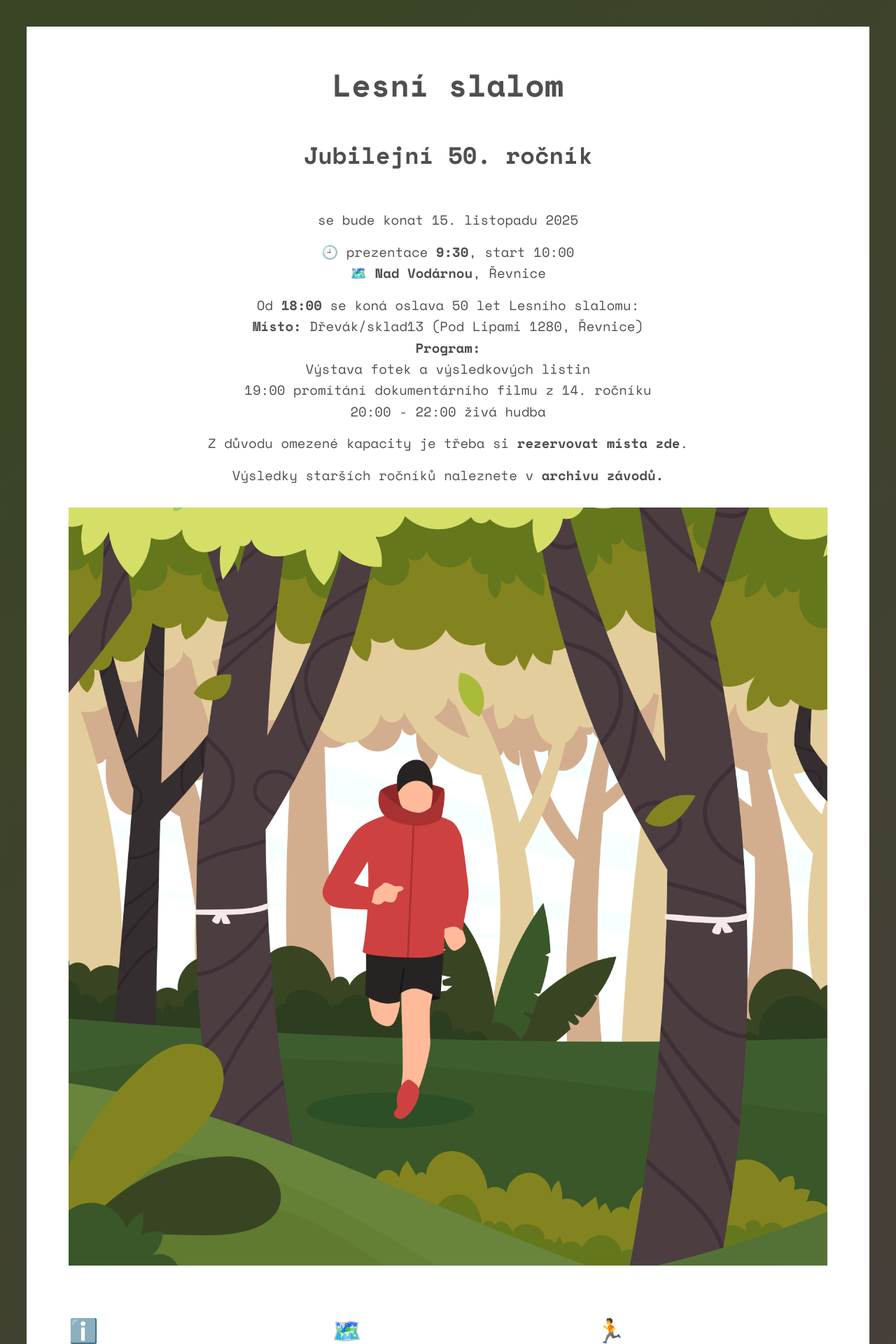
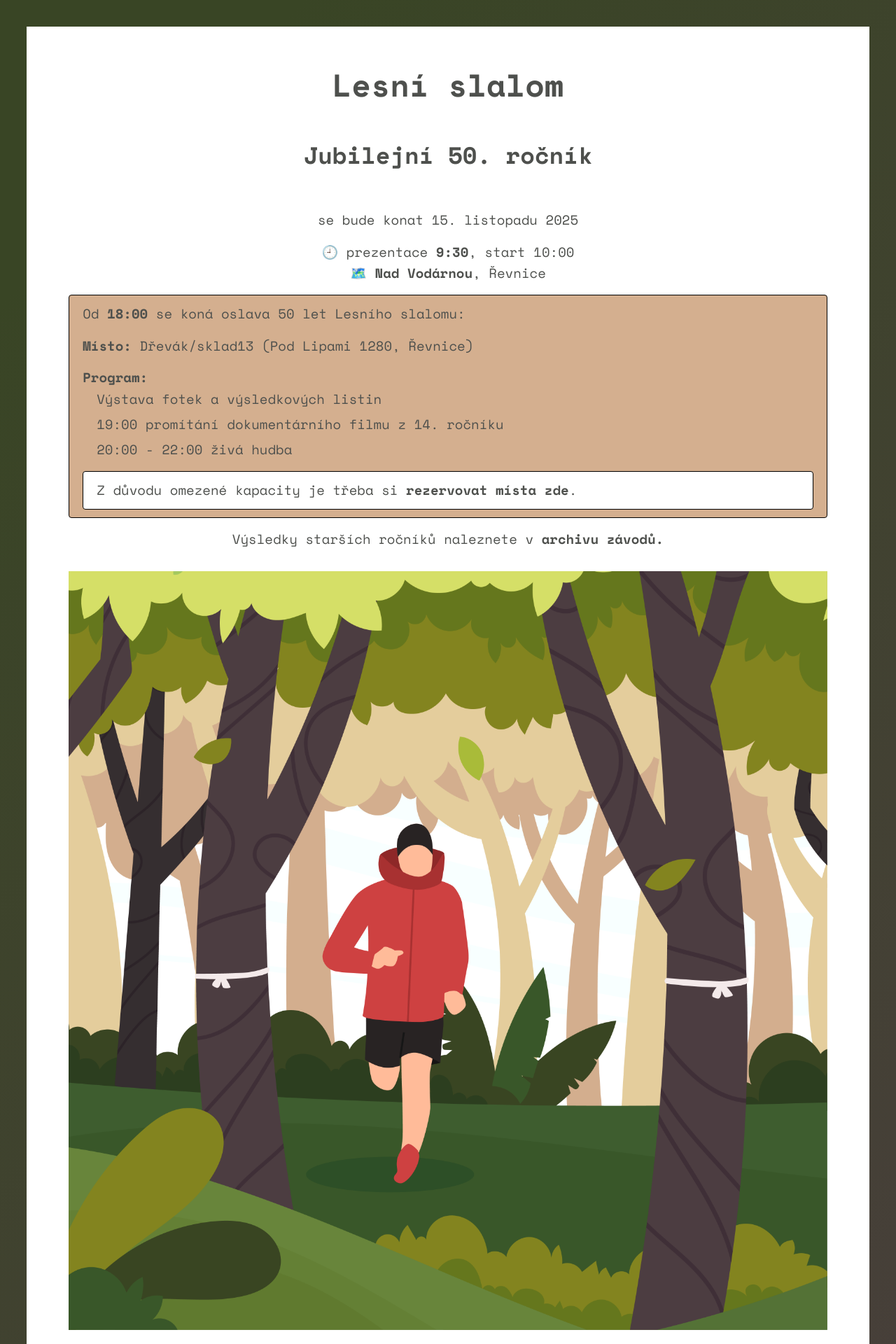
Before and after one commit to me2d09/slalom, a Jekyll site: the page built from index.md, in a window 1280 px wide. Shown: the top 1920 px of the page at 70% size. Built offline with Jekyll 4.4.1, drawn with Linux system fonts in a browser that asks for light colours.

Commit message:
New layout

```diff
--- a/_layouts/race.html
+++ b/_layouts/race.html
@@ -8,16 +8,11 @@ layout: default
         <h2 class="mb3 reveal-on-scroll is-revealing">{% if page.rocnik == 50 %}Jubilejní {% endif %}{{ page.rocnik }}. ročník</h2>
         <p class="mb1">{% if page.future != true %}se konal {% else %}se bude konat {% endif %}{{ page.datum }}</p>
         {% if page.future %}<p>🕘 prezentace <b>9:30</b>, start 10:00</p>
-        <p><a href="https://en.mapy.cz/s/hetelupuda">🗺️ Nad <b>Vodárnou</b></a>, Řevnice</p>
-        {% if page.rocnik == 50 %}
-        <p class="mt1">Od <b>18:00</b> se koná oslava 50 let Lesního slalomu:<br>
-            <b>Místo:</b> Dřevák/sklad13 (Pod Lipami 1280, Řevnice)<br>
-            <b>Program:</b><br>
-            Výstava fotek a výsledkových listin<br>
-            19:00 promítání dokumentárního filmu z 14. ročníku<br>
-            20:00 - 22:00 živá hudba<br>
-        </p>
-        <p class="mt1">Z důvodu omezené kapacity je třeba si <a href="https://pretix.eu/neptun/slalom/">rezervovat místa zde</a>.
+        <p class="mb1"><a href="https://en.mapy.cz/s/hetelupuda">🗺️ Nad <b>Vodárnou</b></a>, Řevnice</p>
+        {% if page.memo %}
+        <div class="memo">
+            {{ page.memo | markdownify }}
+        </div>
         {% endif %}
         {% else %}
         {% if page.winner %}
--- a/css/production.css
+++ b/css/production.css
@@ -1704,3 +1704,31 @@ table.theme-bootstrap tr td:first-child, table.theme-bootstrap tr th:first-child
 table.theme-bootstrap tr td:nth-child(2), table.theme-bootstrap tr th:nth-child(2) {
     text-align: left;
 }
+
+.memo {
+  border: 1px solid #000;
+  background-color: #D4AF8F;
+  padding: 0.6rem 1rem;
+  border-radius: 4px;
+  text-align: left;
+}
+.memo .highlight {
+  border: 1px solid #000;
+  background-color: #fff;
+  padding: 0.6rem 1rem;
+  border-radius: 4px;
+}
+
+.memo ul {
+  list-style: none;
+  padding-left: 20px;
+  margin-left: 0;
+}
+
+.memo li {
+  margin-bottom: 0.3rem;
+}
+
+.memo p + p {
+  margin-top: .8rem;
+}
--- a/index.md
+++ b/index.md
@@ -16,5 +16,17 @@ partner:
   - metronomy
   - nsa
   - revnice
+memo: |
+  Od **18:00** se koná oslava 50 let Lesního slalomu:
+
+  **Místo:** Dřevák/sklad13 (Pod Lipami 1280, Řevnice)
+
+  **Program:**
+  - Výstava fotek a výsledkových listin
+  - 19:00 promítání dokumentárního filmu z 14. ročníku
+  - 20:00 - 22:00 živá hudba
+
+  {: .highlight }
+  Z důvodu omezené kapacity je třeba si [rezervovat místa zde](https://pretix.eu/neptun/slalom/).
 ---
 Hello
```
Also changed, not shown: Gemfile (added, +7 -0 lines), Gemfile.lock (added), 1 other file.
